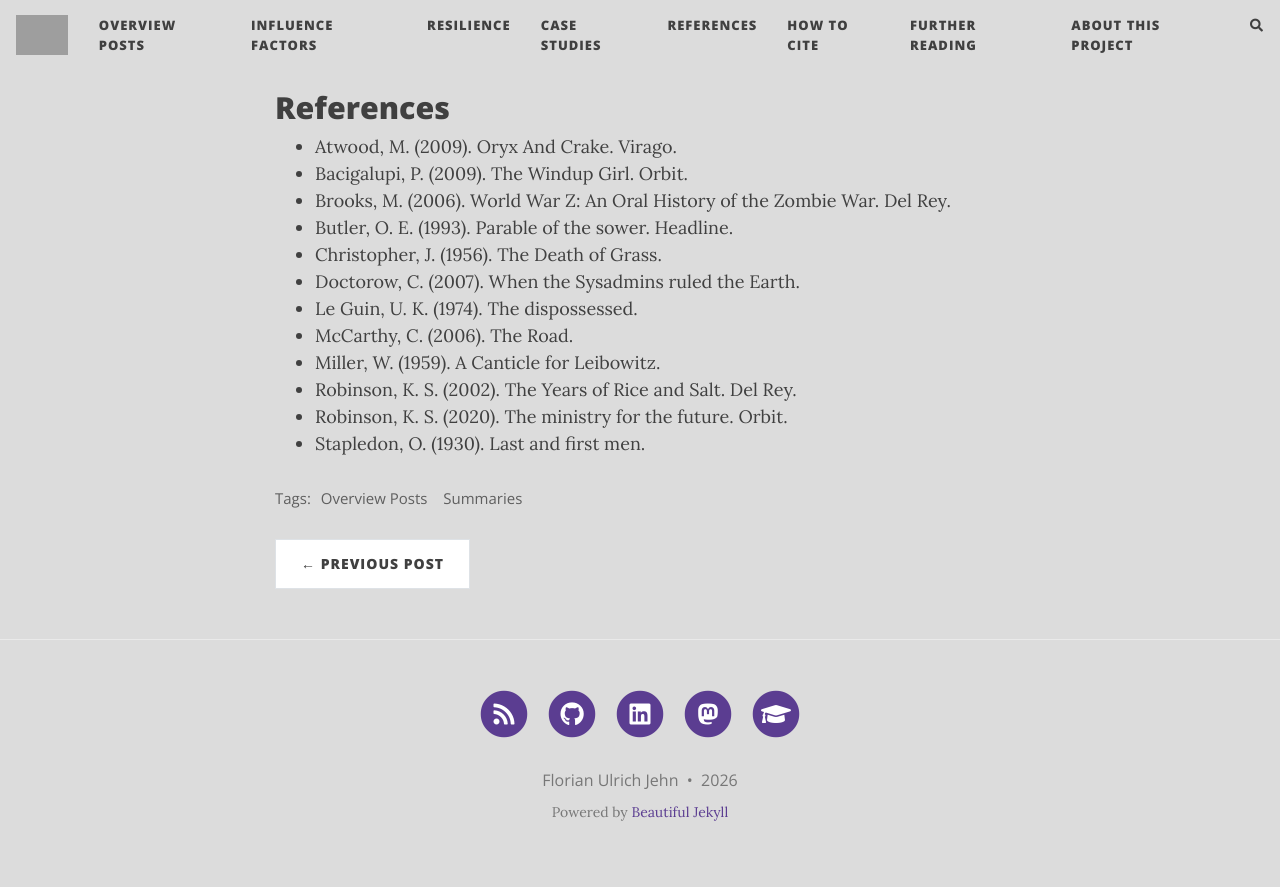
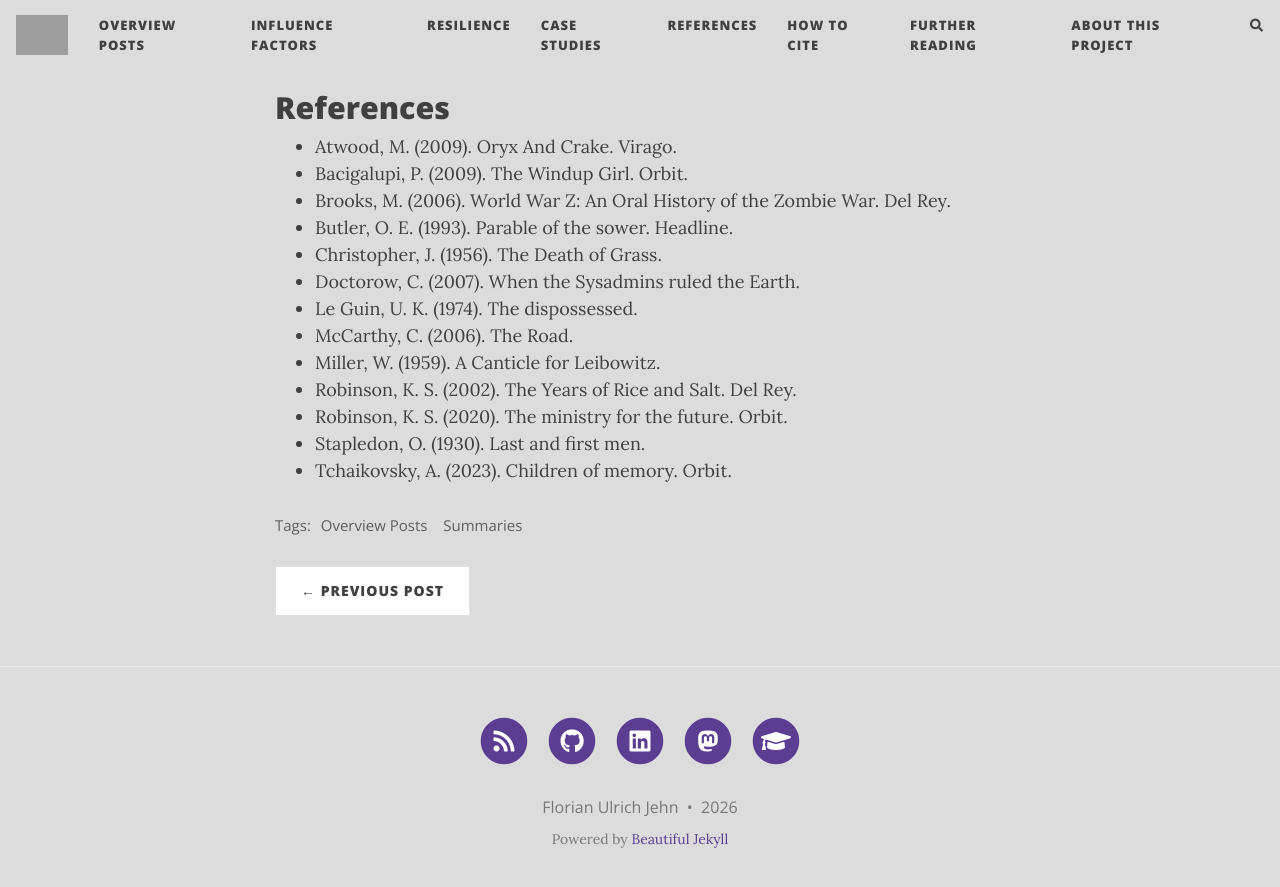
Before and after one commit to florianjehn/Societal_Collapse, a Jekyll site: the page built from _posts/2026-07-10-fiction.md, in a window 1280 px wide and 900 px high, scrolled down 9093 px. Shown: the top 887 px of the window. Built offline with Jekyll 4.4.1, drawn with Linux system fonts in a browser that asks for light colours; nearby versions of some CDN libraries; comment, search, counter and statistics services are not loaded; grey boxes are pictures that could not be loaded.

Commit message:
Update 2026-07-10-fiction.md

```diff
--- a/_posts/2026-07-10-fiction.md
+++ b/_posts/2026-07-10-fiction.md
@@ -134,3 +134,4 @@ Still, I think this project was worth it and I will keep on reading these kinds
 * Robinson, K. S. (2002). The Years of Rice and Salt. Del Rey.
 * Robinson, K. S. (2020). The ministry for the future. Orbit.
 * Stapledon, O. (1930). Last and first men.
+* Tchaikovsky, A. (2023). Children of memory. Orbit.
```
